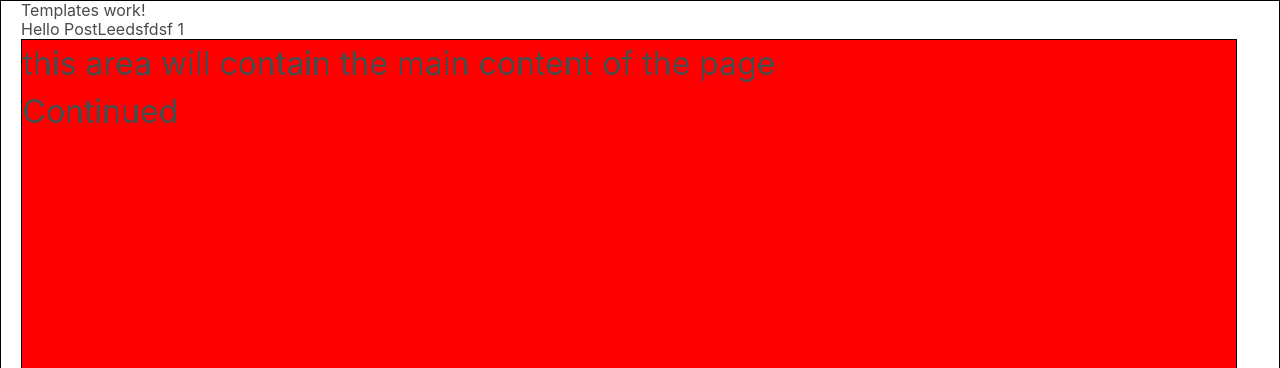
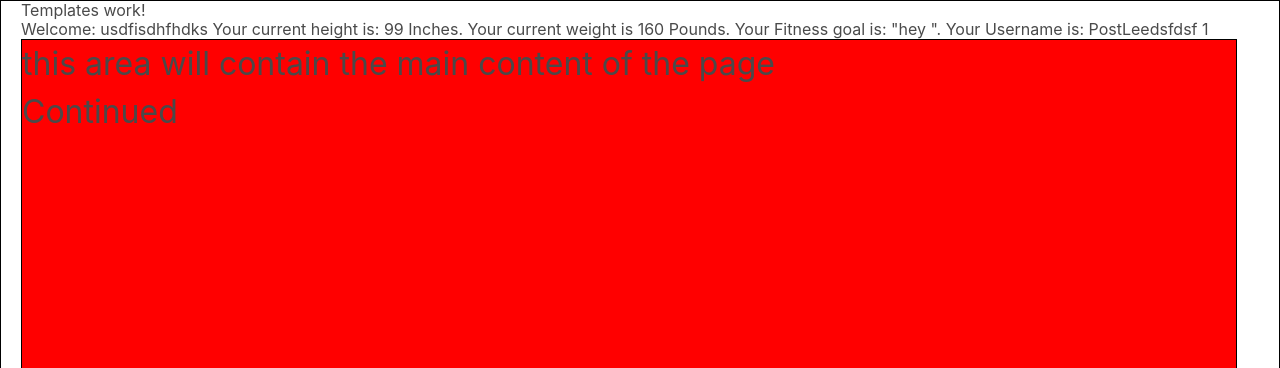
Before and after one commit to LukazDane/Project-3-OhMyQuad, a Flask app: page / in a window 1280 px wide. Shown: the part 52-420 px from the top of the page. Run offline with Flask 2, Linux system fonts and the light colour scheme; a user stored in the database is signed in; some libraries are stand-ins or nearby versions.

Commit message:
user model updated to height, weight, name , and goal

```diff
--- a/app.py
+++ b/app.py
@@ -50,7 +50,11 @@ def register():
         models.User.create_user(  # calling the create_user function from the user model and passing in the form data
             username = form.username.data,
             email = form.email.data,
-            password = form.password.data
+            password = form.password.data,
+            name = form.name.data,
+            height = form.height.data,
+            weight = form.weight.data,
+            goal = form.goal.data
             )
         return redirect(url_for('index')) # once the submissin is succesful, user is redirected to the index function which routes back to the home page
     return render_template('register.html', form=form)
@@ -88,10 +92,10 @@ def about():
     return 'About Page!'
 
 
-  # The root route will revert back to a simpler version that just returns some text
+# The root route will revert back to a simpler version that just returns some text
 
 
-  # ...
+# ...
 if __name__ == '__main__':
-  models.initialize()
-  app.run(debug=DEBUG, port=PORT)
+    models.initialize()
+    app.run(debug=DEBUG, port=PORT)
--- a/models.py
+++ b/models.py
@@ -14,6 +14,10 @@ class User(UserMixin, Model):
     username = CharField(unique=True)
     email = CharField(unique=True)
     password = CharField(max_length=100)
+    name = CharField()
+    height = IntegerField()
+    weight = IntegerField()
+    goal = CharField(max_length=100)
     joined_at = DateTimeField(default=datetime.datetime.now)
 
     class Meta:
@@ -22,12 +26,16 @@ class User(UserMixin, Model):
 
     #  function that creates a new user
     @classmethod
-    def create_user(cls, username, email , password):
+    def create_user(cls, username, email , password, name, height, weight, goal):
         try:
             cls.create(
                 username = username,
                 email = email,
-                password = generate_password_hash(password)
+                password = generate_password_hash(password),
+                name = name,
+                height = height,
+                weight = weight,
+                goal = goal
             )
         except IntegrityError:
             raise ValueError("User already exists")
--- a/templates/layout.html
+++ b/templates/layout.html
@@ -19,10 +19,11 @@
         <li> <a href="/"> Flask Blog</a></li>
         <div class="col">
           {% if current_user.is_authenticated %}
-                  <a href="{{url_for('logout')}}" title="logout">Logout</a>
+                  <p></p> <a href="{{url_for('logout')}}" title="logout">Logout</a>
                   {% else %}
                   <a href="{{url_for('login')}}" title="login">Login</a>
                   <a href="{{url_for('register')}}" title="register">register</a>
+
           {% endif %}
 
         </div>
@@ -31,7 +32,8 @@
 
     <div class="main" style="padding: 0 20px">
         <h1>Templates work!</h1>
-        <h1>{% if current_user.is_authenticated %} Hello {{current_user.username}} {{current_user.id}} {%endif%}</h1>
+        <h1>{% if current_user.is_authenticated %} Welcome: {{current_user.name}} Your current height is: {{current_user.height}} Inches.
+          Your current weight is {{current_user.weight}} Pounds. Your Fitness goal is: "{{current_user.goal}}". Your Username is: {{current_user.username}} {{current_user.id}} {%endif%}</h1>
         <div class="content-container">
             <p>this area will contain the main content of the page</p>
             {% block content %}
```
Also changed, not shown: forms.py (+24 -2 lines), ohmyquad.db.
